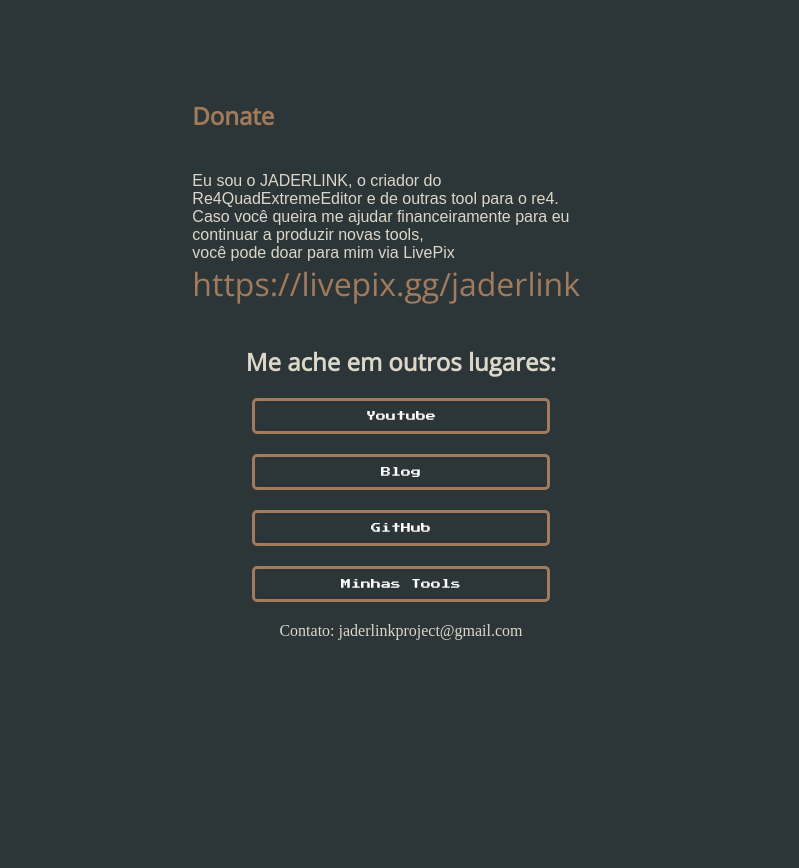
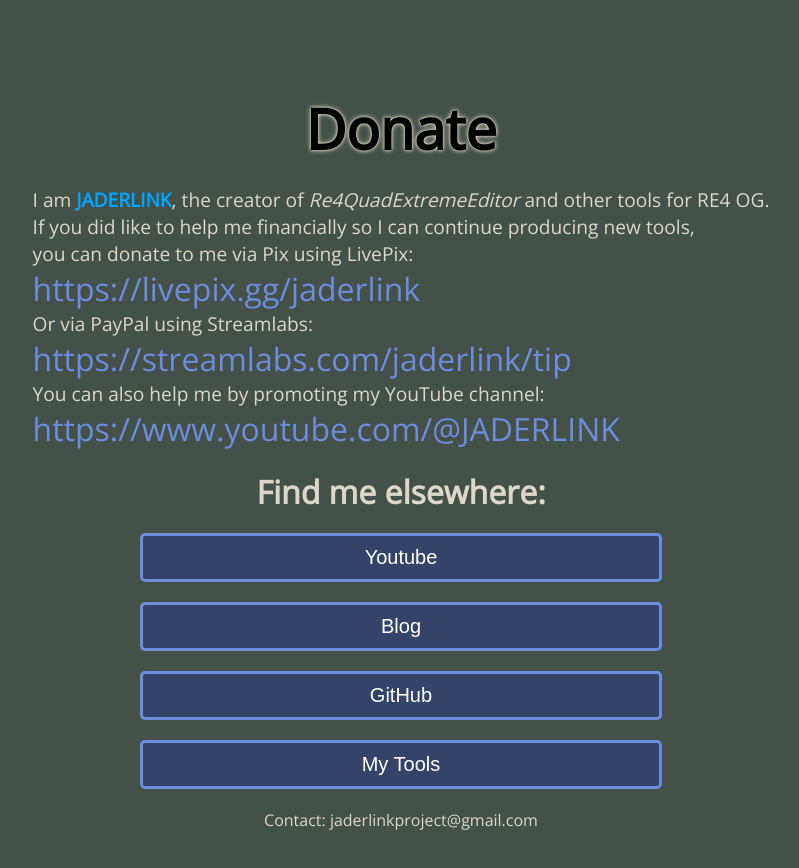
Before and after one commit to JADERLINK/Donate, a plain HTML site: page index.html in a window 1280 px wide. Shown: the whole page, without its empty margins (239-1038 px from the left). Before the commit the page ends 800 px from the top, so only its background shows below. Drawn offline with nearby package versions, Linux system fonts and the light colour scheme; a web font is replaced by a local one.

Commit message:
2025-08-17

```diff
--- a/index.html
+++ b/index.html
@@ -6,15 +6,18 @@
     <meta name="viewport" content="width=device-width, initial-scale=1.0">
     <title>Donate</title>
     <style>
-@import url('https://fonts.googleapis.com/css2?family=Open+Sans&family=Press+Start+2P&family=Sono&display=swap');
+@import url('https://fonts.googleapis.com/css2?family=Open+Sans&family=Sono&display=swap');
 
-:root
-{
---CorFundo: #2C3639;
---CorTextos: #DCD7C9;
---CorDestaque: #A27B5C;
---CorHover: #3F4E4F;
---CorTextoHover: #E90064;
+:root {
+    --CorFundo: #445148;
+    --CorTextos: #DCD7C9;
+    --CorDestaqueTexto: #4D679E;
+    --CorDestaque: #6B8DDB;
+    --CorButton: #334468;
+    --CorHover: #E8EFFF;
+    --CorTextoHover: #E90064;
+    --JADERLINK: #00A5FF;
+    --Donate: #000000;
 }
 
 * {
@@ -22,98 +25,84 @@
     padding: 0;
 }
 
-body
-{
+body {
     box-sizing: border-box;
     background: var(--CorFundo);
     color: var(--CorTextos);
+    font-family: 'Sono', 'Open Sans', sans-serif;
 }
 
-.titulo {
-    color: var(--CorDestaque);
-}
-
-h2{
-    font-weight: bold;
-}
-
-span{
-    color: var(--CorDestaque);
-    border: 1px solid var(--CorDestaque);
-    padding: 10px;
-}
-
-.cabecalho{
-padding: 3% 0% 0% 7%;
-
-}
-
-.cabecalho__menu{
-display: flex;
-gap: 30px;
-}
-
-.cabecalho__menu__Link
-{
-    text-decoration: none;
-    font-size: 20px;
-    font-family: 'Open Sans', sans-serif;
-    color: var(--CorTextos);
-}
-
-.livePix{
-    text-decoration: none;
-    font-size: 32px;
-    font-family: 'Open Sans', sans-serif;
-    color: var(--CorDestaque);
-}
-
-.conteudoInterno
-{
-    height: 70vh;
-    margin: 7% 17.4%;
+.conteudoInterno {
+    height: 100%;
+    margin: 7% 7%;
     display: flex;
     /*flex-direction: row-reverse;*/
     /*flex-direction: row | row-reverse | column | column-reverse;*/
     /*justify-content: flex-start | flex-end | center | space-between | space-around | space-evenly | start | end | left | right ... + safe | unsafe;*/
     align-items: center;
     /* justify-content:space-between; */
-    justify-content:center;
+    justify-content: center;
     gap: 20px;
 }
 
-.conteudoInterno__Secao{
-    width: 50%;
+.conteudoInterno__Secao {
+    width: auto;
     display: flex;
-    flex-direction:  column;
-    gap: 40px;
+    flex-direction: column;
+    gap: 20px;
 }
-.conteudoInterno__Secao__Titulo
-{
-    /* font-size: 40px; */
-    font-size: 2,5rem;
-    font-family: 'Open Sans', sans-serif;
+
+.conteudoInterno__Secao__Titulo {
+    color: var(--Donate);
+    text-align: center;
+    font-size: 3.5rem;
+    text-shadow: 0 0 3px var(--CorTextos), 0 0 5px var(--CorTextos);
 }
-.conteudoInterno__Secao__paragrafo
-{
-    /* font-size: 30px; */
-    font-size: 1,25rem;
-    font-family: 'Sono', sans-serif;
 
+.conteudoInterno__Secao__paragrafo {
+    margin: 0px;
+    padding: 0px;
+    font-size: 1.20rem;
 }
-.conteudoInterno__Secao__Links{
+
+.JADERLINK {
+    color: var(--JADERLINK);
+    font-weight: bold;
+}
+
+
+.Italic {
+    font-style: italic;
+}
+
+.SpecialLink {
+    text-decoration: none;
+    font-size: 32px;
+    color: var(--CorDestaque);
+    margin: 0px;
+    padding: 0px;
+    display: block;
+}
+
+.SpecialLink:hover {
+    color: var(--CorTextoHover);
+}
+
+.conteudoInterno__Secao__Links {
     display: flex;
     flex-direction: column;
     align-items: center;
     gap: 20px;
     justify-content: space-between;
 }
-.conteudoInterno__Secao__Links__titulo{
-    font-size: 1,5625rem;
-    font-family: 'Open Sans', sans-serif;
+
+.conteudoInterno__Secao__Links__titulo {
+    font-weight: bold;
+    font-size: 2rem;
 }
 
-.conteudoInterno__Secao__Links_botao{
+.conteudoInterno__Secao__Links_botao {
+    background-color: var(--CorButton);
     display: flex;
     justify-content: center;
     gap: 16px;
@@ -122,102 +111,50 @@ gap: 30px;
     color: rgb(255, 255, 255);
     border: 3px solid var(--CorDestaque);
     width: 70%;
-    font-size: 10px;
-    font-family: 'Press Start 2P', sans-serif;
+    font-size: 20px;
+    font-family: 'Sono', sans-serif;
     padding: 10px 0;
-    text-align:center;
+    text-align: center;
     border-radius: 5px;
 }
 
-.conteudoInterno__Secao__Links_botao:hover{
-background-color: var(--CorHover);
-color: var(--CorTextoHover);
+.conteudoInterno__Secao__Links_botao:hover {
+    background-color: var(--CorHover);
+    color: var(--CorTextoHover);
 }
 
-.conteudoInterno_Imagem
-{
-height: 40%;
-
-}
-
-.livePix:hover
-{
-color: var(--CorTextoHover);
-}
-
-.myfooter
-{
-    background-color: var(--CorDestaque);
-    color: var(--CorTextos);
-    font-size: 1rem;
-    font-family: 'Courier New', Courier, monospace;
-    padding:  20px;
-    text-align:center;
-
-}
-
-.myfooter_Link{
+.Email_Link {
     text-decoration: none;
     color: var(--CorTextos);
 }
-.myfooter_Link:hover{
+
+.Email_Link:hover {
     color: var(--CorTextoHover);
 }
 
-@media (max-width: 1200px) {
-
-    .cabecalho{
-        padding: 8% 0% 0% 0%;
-    }
-
-    .cabecalho__menu{
-        justify-content: center;
-    }
-
-    .conteudoInterno
-    {
-        margin: 3%;
-        flex-direction:column-reverse;
-    }
-
-    .conteudoInterno__Secao{
-        width: auto;
-
-    }
-
-    .conteudoInterno_Imagem {
-        height: 70%;
-        width: 50%;
-    }
-
-}
 </style>
 </head>
 <body>
     <main class="conteudoInterno">
         <section class="conteudoInterno__Secao">
-            <h1 class="conteudoInterno__Secao__Titulo"><strong class="titulo">Donate</strong></h1>
-
-            <p class="conteudoInterno__Secao__paragrafo">
-            Eu sou o JADERLINK, o criador do Re4QuadExtremeEditor e de outras tool para o re4.
-            <br>
-            Caso você queira me ajudar financeiramente para eu continuar a produzir novas tools,
-            <br>
-            você pode doar para mim via LivePix <a class="livePix" href="https://livepix.gg/jaderlink">https://livepix.gg/jaderlink</a>
-            </p>
-
+            <h1 class="conteudoInterno__Secao__Titulo">Donate</h1>
+            <div class="conteudoInterno__Secao__paragrafo">
+                <p>I am <span class="JADERLINK">JADERLINK</span>, the creator of <span class="Italic">Re4QuadExtremeEditor</span> and other tools for RE4 OG.</p>
+                <p>If you did like to help me financially so I can continue producing new tools, </p>
+                <p>you can donate to me via Pix using LivePix:</p>
+                <a class="SpecialLink" href="https://livepix.gg/jaderlink" target="_blank">https://livepix.gg/jaderlink</a>
+                <p>Or via PayPal using Streamlabs:</p>
+                <a class="SpecialLink" href="https://streamlabs.com/jaderlink/tip" target="_blank">https://streamlabs.com/jaderlink/tip</a>
+                <p>You can also help me by promoting my YouTube channel:</p>
+                <a class="SpecialLink" href="https://www.youtube.com/@JADERLINK" target="_blank">https://www.youtube.com/@JADERLINK</a>
+            </div>
             <div class="conteudoInterno__Secao__Links">
-                <h2 class="conteudoInterno__Secao__Links__titulo">Me ache em outros lugares:</h2>
-                <a class="conteudoInterno__Secao__Links_botao" href="https://www.youtube.com/@JADERLINK">
-                    Youtube</a>
-                <a class="conteudoInterno__Secao__Links_botao" href="https://jaderlink.blogspot.com/">
-                    Blog</a>
-                <a class="conteudoInterno__Secao__Links_botao" href="https://github.com/JADERLINK">
-                    GitHub</a>
-                <a class="conteudoInterno__Secao__Links_botao" href="https://jaderlink.github.io/">
-                     Minhas Tools</a>
-                     <a class="myfooter_Link" href="mailto:jaderlinkproject@gmail.com">
-                        Contato: jaderlinkproject@gmail.com</a>
+                <h2 class="conteudoInterno__Secao__Links__titulo">Find me elsewhere:</h2>
+                <a class="conteudoInterno__Secao__Links_botao" href="https://www.youtube.com/@JADERLINK" target="_blank">Youtube</a>
+                <a class="conteudoInterno__Secao__Links_botao" href="https://jaderlink.blogspot.com/" target="_blank">Blog</a>
+                <a class="conteudoInterno__Secao__Links_botao" href="https://github.com/JADERLINK" target="_blank">GitHub</a>
+                <a class="conteudoInterno__Secao__Links_botao" href="https://jaderlink.github.io/" target="_blank">My Tools</a>
+                <a class="Email_Link" href="mailto:jaderlinkproject@gmail.com">Contact: jaderlinkproject@gmail.com</a>
             </div>
         </section>
     </main>
```
Also changed, not shown: 1 other file.
